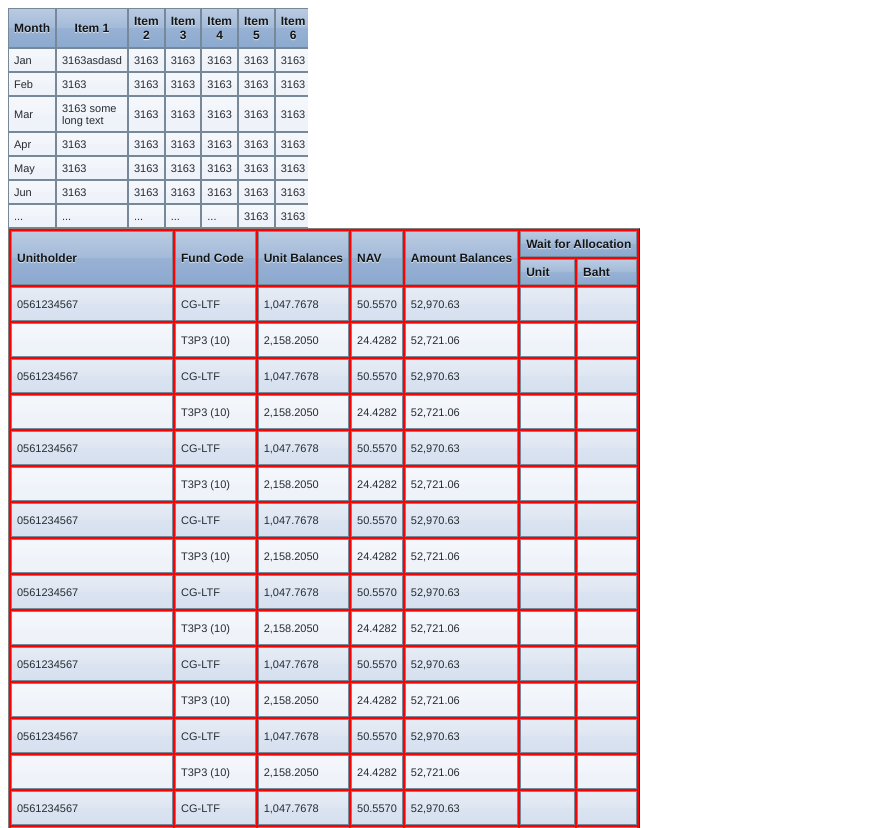
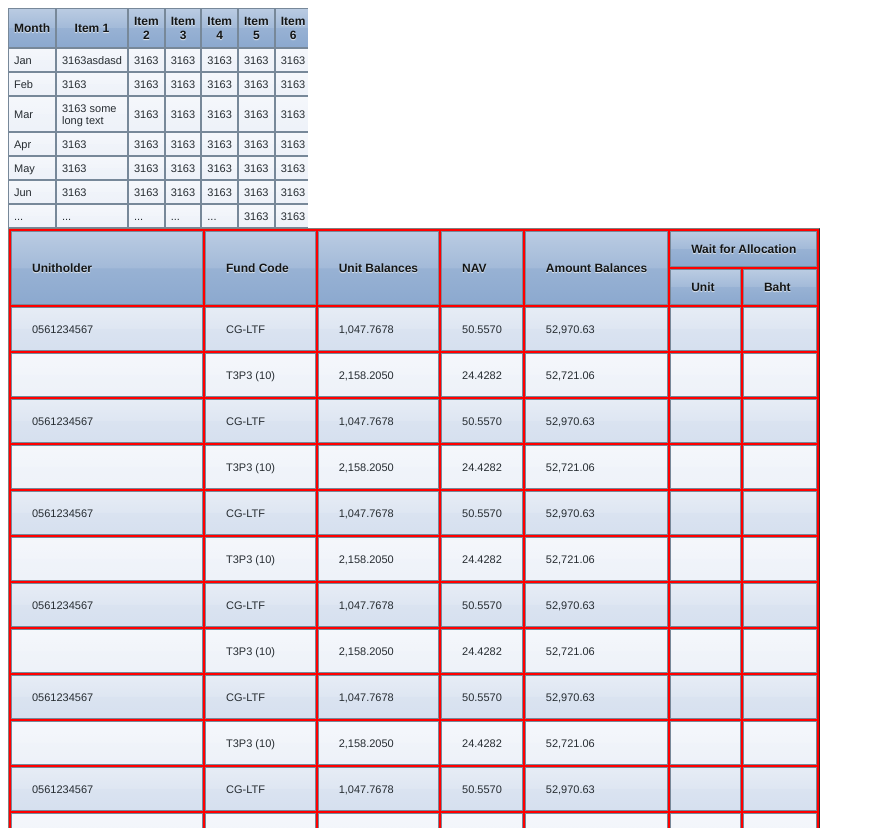
Before and after one commit to dev-orisma/fixed-column-responsive-table, a website: page index.html in a window 1280 px wide. Shown: the top 828 px of the page, without its empty margins (0-875 px from the left). Drawn offline with nearby package versions, Linux system fonts and the light colour scheme.

Commit message:
write to jQuery plugin

```diff
--- a/index.html
+++ b/index.html
@@ -4,6 +4,11 @@
         <title>FixedHeaderTable Test</title>
         <link href="css/myTheme.css" rel="stylesheet" media="screen" />
 		<script src="https://code.jquery.com/jquery-2.2.0.min.js"></script>
+		<style>
+			.table-list td{
+				padding: 10px 20px;
+			}
+		</style>
 
     </head>
     <body>
@@ -234,5 +239,8 @@
 
         <script src="jquery.ba-floatingscrollbar.js"></script>
 		<script src="jquery.fixed-column-table.js"></script>
+		<script>
+			$("table").freezColumn();
+		</script>
     </body>
 </html>
--- a/jquery.fixed-column-table.js
+++ b/jquery.fixed-column-table.js
@@ -1,5 +1,9 @@
-    var fixtablObj = [];
-        function fixtabl(elem , colfix){
+(function($){
+
+	  $.freezColumn = function( elem ,options ) {
+	  		var _this = this;
+	    	_this.settings = $.extend({},$.freezColumn.defaultOptions, options);
+
         	if( $(elem).parent().hasClass("fixtablscroller")){
         		// only calulate column
         		if( $(elem).width() <= $(elem).parent().parent().parent().width()) {
@@ -23,7 +27,10 @@
 			var fixtable = fixtablscroller.parent();
 			fixtable.css({position: "relative"});
 
-			var columnwidth = $("td:eq(2)",elem).position().left+1;
+
+			var columnwidth = $("td:eq(" +  parseInt( _this.settings["col"]) +")",elem).position().left+1;
+			console.log("columnwidth: ", columnwidth ,elem);
+
 			var fixtablecolumn = fixtablscroller.next();
 			fixtablecolumn.css({
 	        	position: "absolute",
@@ -33,16 +40,27 @@
 				width: columnwidth
 			}).append(clonetable);
 			fixtablscroller.floatingScrollbar();
-        }
 
-        	$(document).ready(function () {
-				$("table").each(function (i,v) {
-					fixtablObj.push(this);
-        			fixtabl(this );
-        		});
-        		$(window).on("resize",function(i,v){
-        			for( var el in fixtablObj){
-        				fixtabl(fixtablObj[el] );
-        			}
-        		})
-        	})
+	  };
+
+
+	    $.freezColumn.defaultOptions = {
+            "col": 1
+        };
+        $.freezColumn.fixtablObj = [];
+
+        $.fn.freezColumn = function(options){
+        	return this.each(function(){
+
+				$.freezColumn.fixtablObj.push(this);
+        		$.freezColumn(this, options);
+        	});
+
+        };
+
+        $(window).on("resize",function(i,v){
+			for( var el in $.freezColumn.fixtablObj){
+				$.freezColumn($.freezColumn.fixtablObj[el] );
+			}
+		})
+})(jQuery);
```
